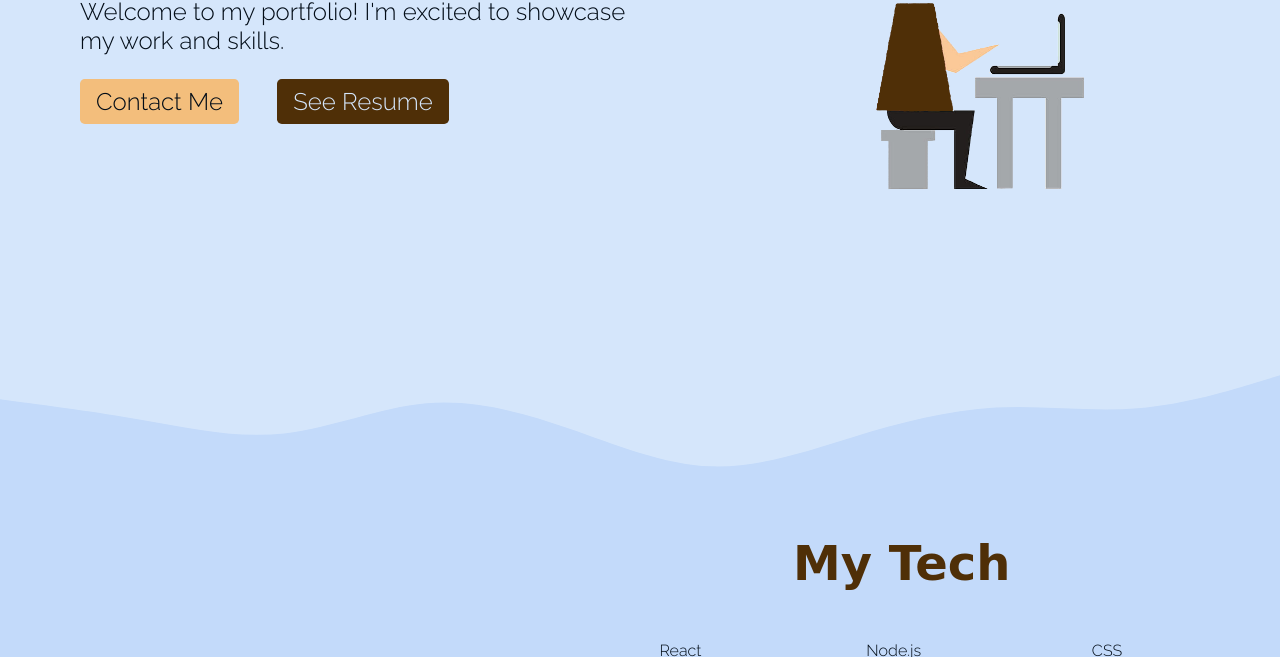
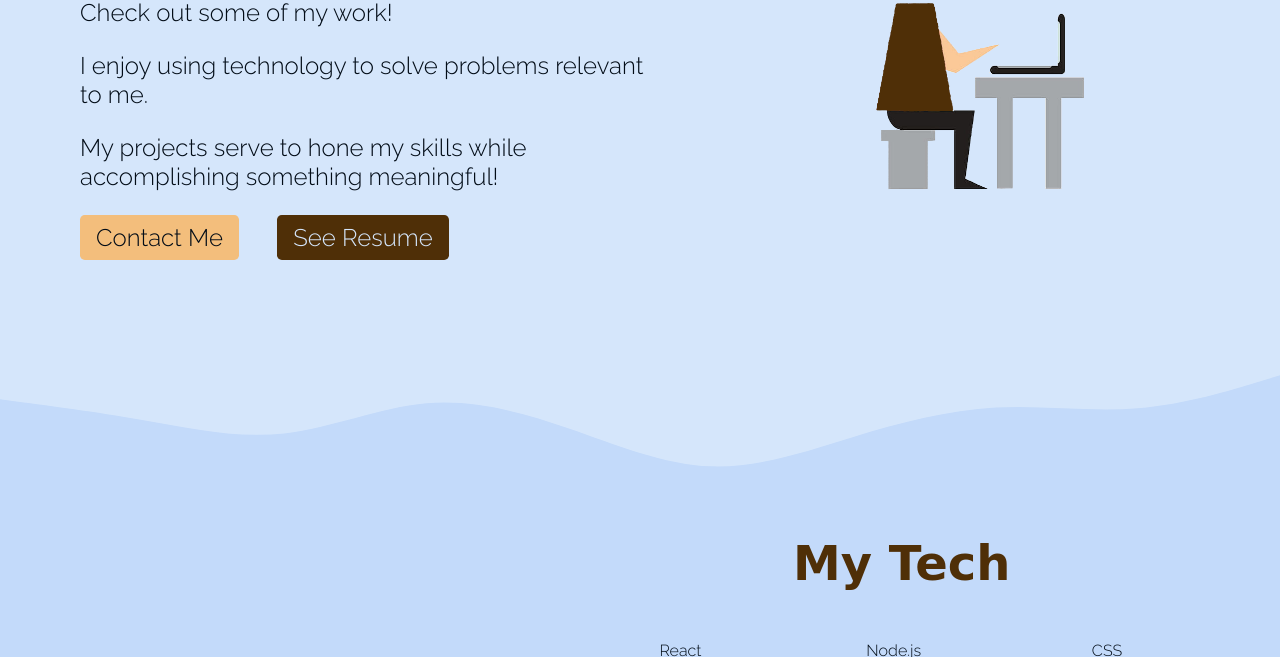
Before and after one commit to Devin-Edwards8/portfolio2, a website built with Parcel: page src/index.html in a window 1280 px wide. Shown: the part 439-1096 px from the top of the page. Built offline with nearby package versions, Linux system fonts and the light colour scheme; a web font is replaced by a local one.

Commit message:
updated some content

```diff
--- a/src/index.html
+++ b/src/index.html
@@ -37,7 +37,13 @@
         <h1 class="big-name">Devin Edwards</h1>
         <div id="typewrite"></div>
         <p>
-          Welcome to my portfolio! I'm excited to showcase my work and skills.
+          Hello! I'm a fourth-year CSE major at Ohio State. Check out some of my work!
+        </p>
+        <p>
+          I enjoy using technology to solve problems relevant to me.
+        </p>
+        <p>
+          My projects serve to hone my skills while accomplishing something meaningful!
         </p>
         <div class="button-container">
           <div class="button primary-button"><p><a href="#contact">Contact Me</a></p></div>
```
Also changed, not shown: dist/index.html.
